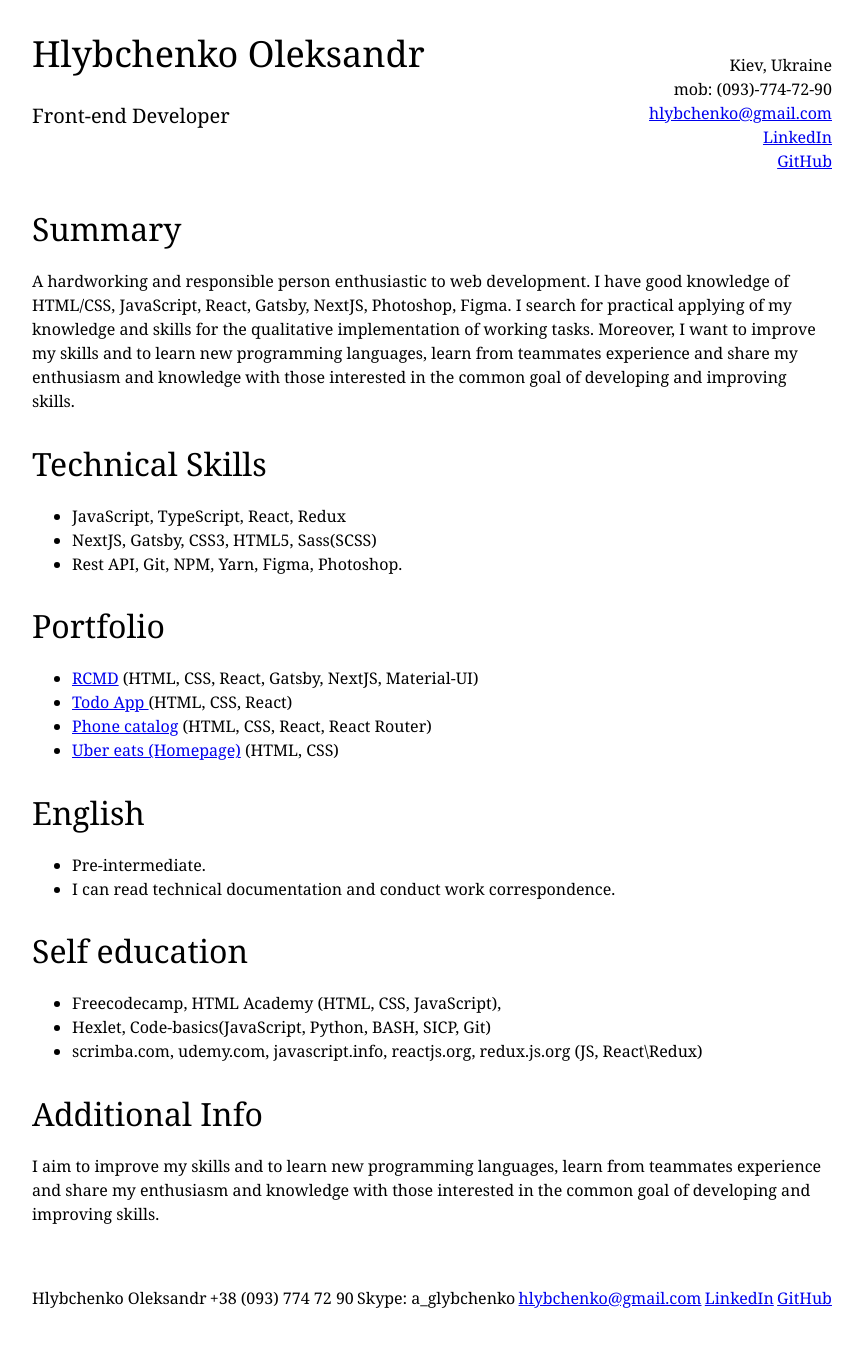
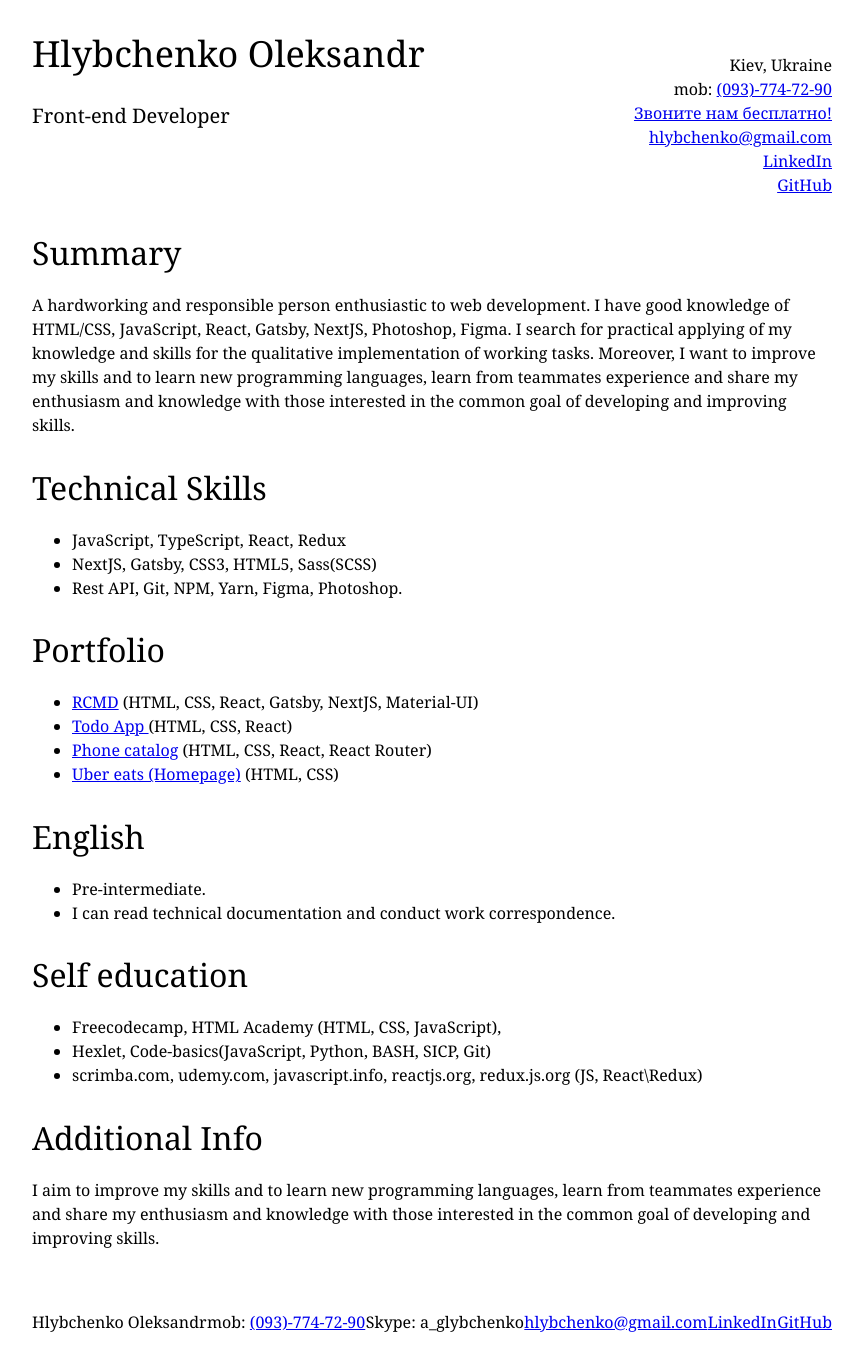
Before and after one commit to Hlybchenko/Hlybchenko.github.io, a plain HTML site: page index.html in a window 1280 px wide. Shown: the part 27-1391 px from the top of the page, without its empty margins (208-1071 px from the left). Before the commit the page ends 1367 px from the top, so only its background shows below. Drawn offline with Linux system fonts and the light colour scheme.

Commit message:
Update index.html

```diff
--- a/index.html
+++ b/index.html
@@ -16,7 +16,12 @@
 
             <div class="contacts">
                 <span>Kiev, Ukraine</span>
-                <span>mob: (093)-774-72-90</span>
+                <span>
+                mob:
+                <a href="telto:hlybchenko@gmail.com"> (093)-774-72-90 </a>
+                </span>
+
+                <a href="tel:+380937747290"> Звоните нам бесплатно! </ a>
                 <a href="mailto:hlybchenko@gmail.com"> hlybchenko@gmail.com </a>
                 <a href="https://www.linkedin.com/in/hlybchenko/"> LinkedIn</a>
                 <a href="https://github.com/Hlybchenko"> GitHub</a>
@@ -95,7 +100,10 @@
 
         <div class="footer">
             <span>Hlybchenko Oleksandr</span>
-            <span> +38 (093) 774 72 90</span>
+            <span>
+                mob:
+                <a href="telto:hlybchenko@gmail.com"> (093)-774-72-90 </a>
+                </span>
             <span>Skype: a_glybchenko</span>
             <a href="mailto:hlybchenko@gmail.com">hlybchenko@gmail.com</a>
             <a href="https://www.linkedin.com/in/hlybchenko/"> LinkedIn</a>
```
